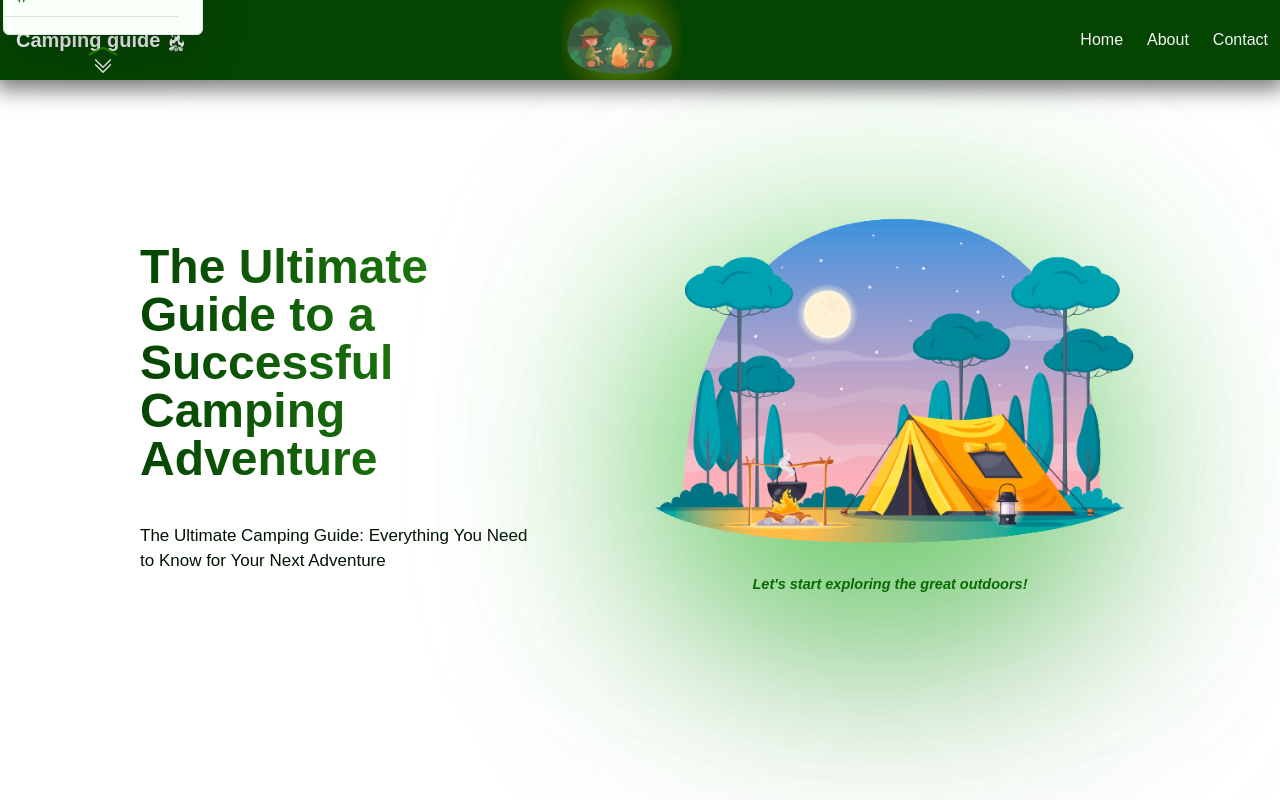
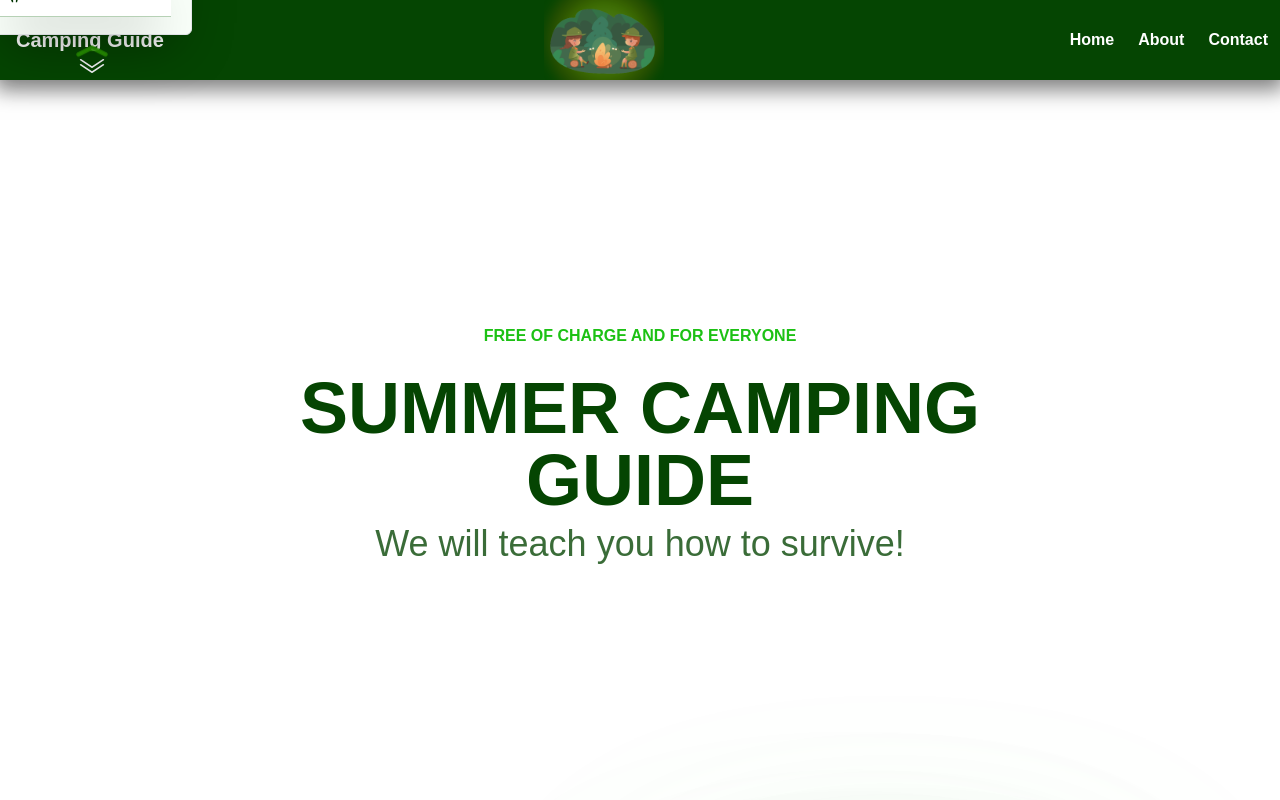
Before and after one commit to Xaida02/camping-guide, a React (Create React App) app: page / in a window 1280 px wide. Shown: the top 800 px of the page. Built offline with nearby package versions, Linux system fonts and the light colour scheme.

Commit message:
initial commit

```diff
--- a/src/components/Footer.jsx
+++ b/src/components/Footer.jsx
@@ -7,9 +7,9 @@ const Footer = () => {
     <footer className="w-full bg-[#054502] text-gray-100 px-4 py-16 grid lg:grid-cols-3 gap-8">
       <div>
         <h1
-          className={`cursor-pointer w.full sm:text-xl text-sm font-bold ml-4 duration-1000`}
+          className={`capitalize cursor-pointer w.full sm:text-xl text-sm font-bold ml-4 duration-1000`}
         >
-          Camping guide <GiCampfire className="inline text-s " />
+          Camping guide
         </h1>
         <p className="py-4">
           This guide, presented by the United States Government Environment
@@ -33,45 +33,45 @@ const Footer = () => {
         <div className="">
           <h6 className="font-medium text-[white]">About Us</h6>
           <ul className="text-gray-200">
-            <li className="py-2 text-sm">Mission</li>
-            <li className="py-2 text-sm">History</li>
-            <li className="py-2 text-sm">Team</li>
-            <li className="py-2 text-sm">Contact</li>
+            <li className="py-2 cursor-pointer text-sm">Mission</li>
+            <li className="py-2 cursor-pointer text-sm">History</li>
+            <li className="py-2 cursor-pointer text-sm">Team</li>
+            <li className="py-2 cursor-pointer text-sm">Contact</li>
           </ul>
         </div>
         <div className="">
           <h6 className="font-medium text-[white]">Topics</h6>
           <ul className="text-gray-200">
-            <li className="py-2 text-sm">Sustainability</li>
-            <li className="py-2 text-sm">Renewable Energy</li>
-            <li className="py-2 text-sm">Biodiversity</li>
-            <li className="py-2 text-sm">FAQ</li>
+            <li className="py-2 cursor-pointer text-sm">Sustainability</li>
+            <li className="py-2 cursor-pointer text-sm">Renewable Energy</li>
+            <li className="py-2 cursor-pointer text-sm">Biodiversity</li>
+            <li className="py-2 cursor-pointer text-sm">FAQ</li>
           </ul>
         </div>
         <div className="">
           <h6 className="font-medium text-[white]">Support</h6>
           <ul className="text-gray-200">
-            <li className="py-2 text-sm">Contact</li>
-            <li className="py-2 text-sm">Help Center</li>
-            <li className="py-2 text-sm">Forums</li>
+            <li className="py-2 cursor-pointer text-sm">Contact</li>
+            <li className="py-2 cursor-pointer text-sm">Help Center</li>
+            <li className="py-2 cursor-pointer text-sm">Forums</li>
           </ul>
         </div>
         <div className="">
           <h6 className="font-medium text-[white]">Legal</h6>
           <ul className="text-gray-200">
-            <li className="py-2 text-sm">Terms</li>
-            <li className="py-2 text-sm">Privacy</li>
-            <li className="py-2 text-sm">Cookies</li>
+            <li className="py-2 cursor-pointer text-sm">Terms</li>
+            <li className="py-2 cursor-pointer text-sm">Privacy</li>
+            <li className="py-2 cursor-pointer text-sm">Cookies</li>
           </ul>
         </div>
         <div className="">
           <h6 className="font-medium text-[white]">Resources</h6>
           <ul className="text-gray-200">
-            <li className="py-2 text-sm">Glossary</li>
-            <li className="py-2 text-sm">Tools</li>
-            <li className="py-2 text-sm">Related</li>
-            <li className="py-2 text-sm">Citations</li>
-            <li className="py-2 text-sm">References</li>
+            <li className="py-2 cursor-pointer text-sm">Glossary</li>
+            <li className="py-2 cursor-pointer text-sm">Tools</li>
+            <li className="py-2 cursor-pointer text-sm">Related</li>
+            <li className="py-2 cursor-pointer text-sm">Citations</li>
+            <li className="py-2 cursor-pointer text-sm">References</li>
           </ul>
         </div>
       </div>
--- a/src/components/Navbar.jsx
+++ b/src/components/Navbar.jsx
@@ -53,18 +53,18 @@ const Navbar = () => {
           className="relative flex justify-around items-center"
         >
           <h1
-            className={`cursor-pointer ${
-              !showLinks ? "text-gray-100" : "text-[#ffff007b] "
+            className={`cursor-pointer capitalize ${
+              !showLinks ? "text-[#fff]" : "text-[#ffff007b]"
             } sm:text-xl text-sm font-bold ml-4 duration-1000`}
           >
-            Camping guide <GiCampfire className="inline text-s " />
+            Camping guide
           </h1>
           <button ref={buttonRef} className="absolute top-[30px] left-[50%]">
             <BsChevronDoubleDown
-              className={`${
+              className={`text-xl scale-x-150 font-bold  ${
                 !showLinks
-                  ? "fill-gray-100 hover:fill-[#1b7d1b]] ease duration-500 text-xl"
-                  : "fill-[#ffff007b] rotate-180 duration-500 text-xl"
+                  ? "fill-gray-100 hover:fill-[#1b7d1b]] ease duration-500"
+                  : "fill-[#ffff007b] rotate-180 duration-500"
               }`}
             />
           </button>
@@ -81,7 +81,7 @@ const Navbar = () => {
                 const { name, id, url, icon } = link;
                 return (
                   <li
-                    className={`submenu-li py-2 pl-2 smooth-transition border-b border-[#00330020] hover:border-[#2f7d2b9c] hover:bg-[white] hover:translate-x-1 hover:shadow-2xl text-[#2f7d2b] hover:text-[#003300] ${
+                    className={`submenu-li py-2 pl-2 smooth-transition border-b border-[#00330020] hover:border-[#2f7d2b59] hover:bg-[white] hover:translate-x-1 hover:shadow-2xl text-[#2f7d2b] hover:text-[#003300] ${
                       index === sideBarLinks.length - 1
                         ? "mb-[0.5px]"
                         : "mb-[2px]"
@@ -102,7 +102,7 @@ const Navbar = () => {
             </ul>
             <BsChevronCompactUp
               onClick={() => setShowMenu(false)}
-              className="text-4xl w-full absolute bottom-[-45px] animate-bounce fill-[#238200d7] cursor-pointer"
+              className="text-4xl w-full absolute bottom-[-45px] stroke-1 stroke-[#238200d7] animate-bounce fill-[#238200d7] cursor-pointer"
             />
           </div>
         </div>
@@ -120,7 +120,7 @@ const Navbar = () => {
               <li className="capitalize" key={link.id}>
                 <a
                   className={
-                    "relative nav-link  text-dimWhite hover:text-[white] duration-500 font-normal " +
+                    "relative nav-link  text-[#FFF] hover:text-[white] duration-500 font-semibold " +
                     (index === navLinks.length - 1 ? " mr-3" : " mr-6")
                   }
                   to={link.url}
--- a/src/components/SectionInfo.jsx
+++ b/src/components/SectionInfo.jsx
@@ -1,19 +1,23 @@
 import React from "react";
+import { GiForestCamp, GiCampingTent, GiCampCookingPot } from "react-icons/gi";
 
 const SectionInfo = ({ heading, text }) => {
   return (
-    <>
-      <div className="my-5 py-8 pl-4 bg-[#063a03] h-[auto] sm:h-[380px] relative z-2">
+    <section className="my-5 py-8 pl-4 bg-[#063a03] h-[auto] sm:h-[380px] relative z-2">
       <h4 className="text-2xl sm:text-4xl sm:pl-4 py-4 font-bold uppercase text-[white]">
         {heading}
       </h4>
       <div className="">
-          <p className="text-xl px-4 leading-6 sm:leading-12 sm:text-2xl mb-10 text-[white] ">
+        <p className="subpixel-antialiased text-xl px-4 leading-6 sm:leading-12 sm:text-2xl mb-10 text-[white] ">
           {text}
         </p>
       </div>
+      <div className="absolute right-2 sm:right-4 bottom-2 sm:bottom-4 flex justify-between w-[150px] text-2xl sm:text-4xl text-[#ffffff83]">
+        <GiForestCamp className="hover:text-[#ffffffdc] smooth-transition" />
+        <GiCampingTent className="hover:text-[#ffffffdc] smooth-transition" />
+        <GiCampCookingPot className="hover:text-[#ffffffdc] smooth-transition" />
       </div>
-    </>
+    </section>
   );
 };
 
--- /dev/null
+++ b/src/components/Title.css
@@ -0,0 +1,8 @@
+.title-clone {
+  clip-path: polygon(
+    0 0,
+    calc(var(--maskX) * 1% + (var(--maskY) - 50) * 0.4%) 0,
+    calc(var(--maskX) * 1% + (var(--maskY) - 50) * -0.4%) 100%,
+    0 100%
+  );
+}
--- /dev/null
+++ b/src/components/Title.jsx
@@ -0,0 +1,62 @@
+import React, { useState, useRef } from "react";
+import "./Title.css";
+
+const initialMousePosition = { x: 0, y: 0 };
+
+const Title = () => {
+  const [mousePos, setMousePos] = useState(initialMousePosition);
+
+  const animatedContainer = useRef(null);
+
+  const handleMouseMove = (e) => {
+    let event = e.nativeEvent;
+    const elem = animatedContainer.current;
+
+    const newX = (event.offsetX / elem.clientWidth) * 100;
+    const newY = (event.offsetY / elem.clientHeight) * 100;
+    const newMousePos = {
+      x: newX,
+      y: newY,
+    };
+
+    setMousePos(newMousePos);
+  };
+
+  const handleMouseOut = () => {
+    setMousePos(initialMousePosition);
+  };
+
+  return (
+    <section className="h-auto lg:h-[74vh] mt-[100px] sm:h-[80vh] px-10 flex items-center">
+      <div className="m-auto m-w-[800px] w-full text-center flex-col justify-center">
+        <p className="font-bold uppercase md:py-6 p-2 text-[#1cc114]">
+          free of charge and for everyone
+        </p>
+        <div
+          ref={animatedContainer}
+          onMouseMove={handleMouseMove}
+          onMouseOut={handleMouseOut}
+          style={{
+            "--maskX": mousePos.x,
+            "--maskY": mousePos.y,
+          }}
+          className="smooth-transition relative w-auto h-auto flex justify-center"
+        >
+          <h1 className="smooth-transition text-4xl text-[#054502] font-bold md:text-7xl sm:text-6xl relative">
+            SUMMER CAMPING <br /> GUIDE
+          </h1>
+          <h1 className="smooth-transition title-clone absolute text-4xl text-[#1cc114] font-bold md:text-7xl sm:text-6xl">
+            SUMMER CAMPING <br /> GUIDE
+          </h1>
+        </div>
+        <div>
+          <p className="md:text-4xl sm:text-2xl py-2 text-xl text-[#054502c9] font-normal m-auto">
+            We will teach you how to survive!
+          </p>
+        </div>
+      </div>
+    </section>
+  );
+};
+
+export default Title;
--- a/src/components/index.js
+++ b/src/components/index.js
@@ -2,5 +2,6 @@ import Navbar from "./Navbar";
 import SectionCamp from "./SectionCamp";
 import SectionInfo from "./SectionInfo";
 import Footer from "./Footer";
+import Title from "./Title";
 
-export { Navbar, SectionCamp, SectionInfo,Footer };
+export { Navbar, SectionCamp, SectionInfo, Footer, Title };
--- a/src/consts/variables.jsx
+++ b/src/consts/variables.jsx
@@ -29,7 +29,7 @@ export const navLinks = [
 //Links on the left side of the navbar
 
 export const sideBarLinks = [
-  { name: "hero", id: 31, icon: <FaHome />, url: "#hero" },
+  { name: "welcome", id: 31, icon: <FaHome />, url: "#welcome" },
   { name: "gear", id: 341, icon: <GiBattleGear />, url: "#gear" },
   { name: "clothing", id: 401893, icon: <GiClothes />, url: "#clothing" },
   { name: "food", id: 65, icon: <GiOpenedFoodCan />, url: "#food" },
--- a/src/pages/Home.jsx
+++ b/src/pages/Home.jsx
@@ -1,14 +1,15 @@
 import React from "react";
 import "./Home.css";
-import { Footer, SectionCamp, SectionInfo } from "../components";
+import { Footer, SectionCamp, SectionInfo, Title } from "../components";
 
 const Home = () => {
   return (
     <>
-      <main className="h-full w-full pt-5">
+      <main className="h-full w-full pt-10">
+        <Title />
         {/* Hero */}
         <SectionCamp
-          name="hero"
+          name="welcome"
           reverse={false}
           heading="The Ultimate Guide to a Successful Camping Adventure"
           p1={
```
Lines whose indentation alone changed are shown as unchanged.
